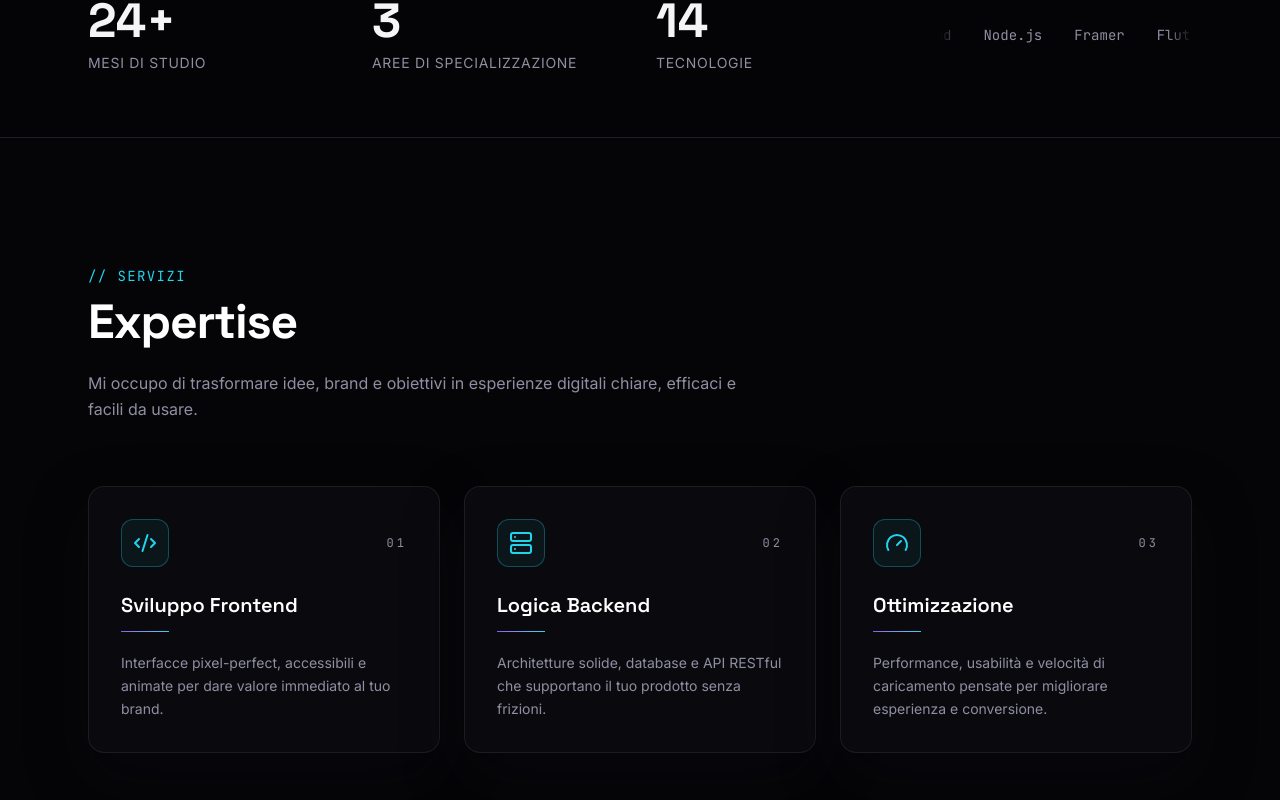
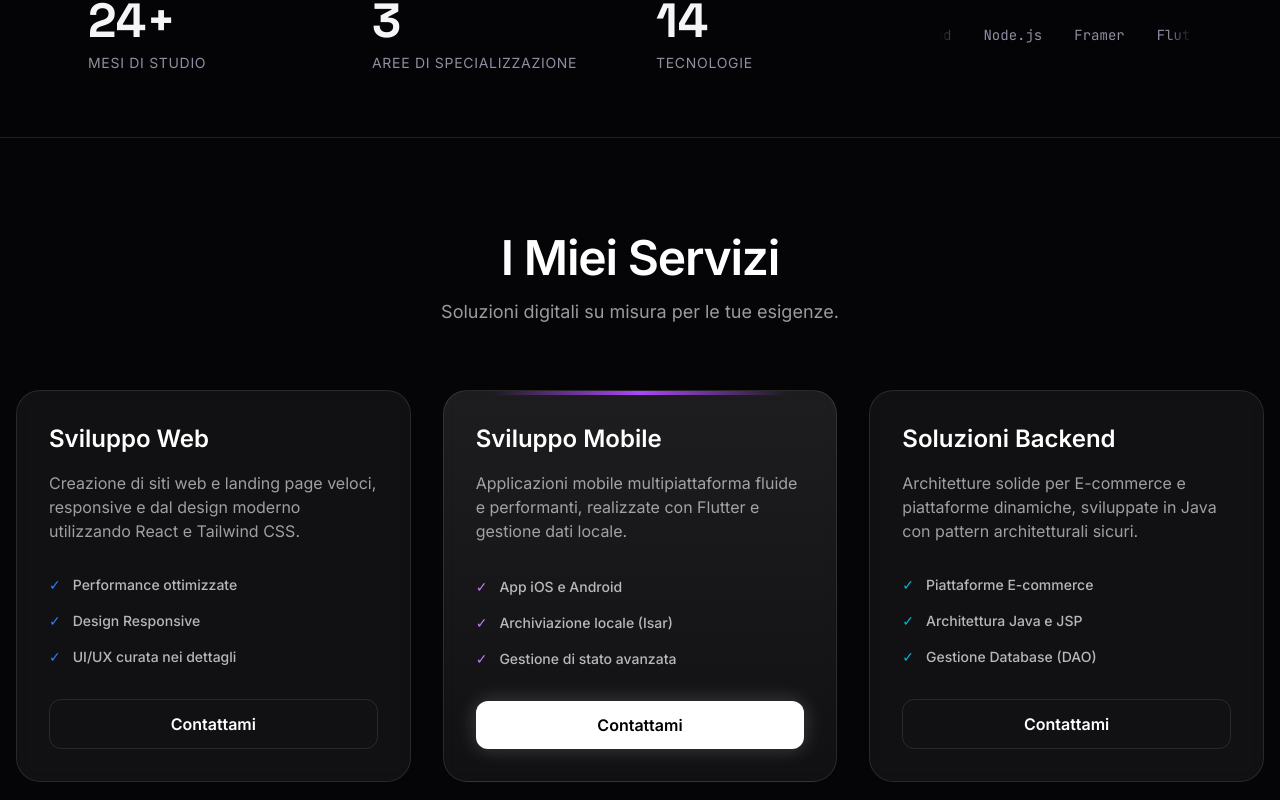
Before and after one commit to lucadomenico1/portfolio-react, a React (Vite) app: page / in a window 1280 px wide. Shown: the part 900-1700 px from the top of the page. Built offline with nearby package versions, Linux system fonts and the light colour scheme.

Commit message:
Aggiunta sezione Servizi con 3 card e bottoni di contatto

```diff
--- a/src/App.jsx
+++ b/src/App.jsx
@@ -485,37 +485,52 @@ function Counter({ from, to }) {
 }
 
 function Services() {
-  const srv = [
-    { icon: Code2, number: "01", title: "Sviluppo Frontend", desc: "Interfacce pixel-perfect, accessibili e animate per dare valore immediato al tuo brand." },
-    { icon: Server, number: "02", title: "Logica Backend", desc: "Architetture solide, database e API RESTful che supportano il tuo prodotto senza frizioni." },
-    { icon: Gauge, number: "03", title: "Ottimizzazione", desc: "Performance, usabilità e velocità di caricamento pensate per migliorare esperienza e conversione." }
-  ];
+  return (
+    <section id="servizi" className="py-24 px-4 max-w-7xl mx-auto">
+      <div className="text-center mb-16">
+        <h2 className="text-4xl md:text-5xl font-bold text-white mb-4 tracking-tight">I Miei Servizi</h2>
+        <p className="text-lg text-white/60">Soluzioni digitali su misura per le tue esigenze.</p>
+      </div>
 
-  return (
-    <section id="servizi" className="py-32 px-6 max-w-6xl mx-auto">
-      <SectionHeader title="Expertise" subtitle="Servizi" />
-      <p className="mt-6 max-w-2xl text-[#8f8fa3] text-base leading-relaxed">
-        Mi occupo di trasformare idee, brand e obiettivi in esperienze digitali chiare, efficaci e facili da usare.
-      </p>
-      <div className="mt-16 grid md:grid-cols-3 gap-6">
-        {srv.map((s, i) => (
-          <TiltCard key={i} delay={i * 0.1}>
-            <div className="group relative h-full overflow-hidden rounded-2xl border border-[#1e1e26] bg-[#0d0d13] p-8 transition-all duration-300 hover:border-[#8b5cf6]/60 hover:shadow-[0_18px_50px_rgba(108,92,231,0.15)] glass-panel hover-lift">
-              <div className="absolute inset-0 bg-gradient-to-br from-[#8b5cf6]/12 via-transparent to-[#22d3ee]/10 opacity-0 transition-opacity duration-300 group-hover:opacity-100" />
-              <div className="relative z-10">
-                <div className="mb-6 flex items-center justify-between">
-                  <div className="flex h-12 w-12 items-center justify-center rounded-xl border border-[#22d3ee]/30 bg-[#22d3ee]/6 text-[#22d3ee]">
-                    <s.icon size={24} />
-                  </div>
-                  <span className="font-code text-xs tracking-[0.25em] text-[#8f8fa3]">{s.number}</span>
-                </div>
-                <h3 className="mb-3 text-xl font-display font-semibold text-white">{s.title}</h3>
-                <div className="mb-5 h-px w-12 bg-gradient-to-r from-[#8b5cf6] to-[#22d3ee]" />
-                <p className="text-sm leading-relaxed text-[#8f8fa3]">{s.desc}</p>
-              </div>
-            </div>
-          </TiltCard>
-        ))}
+      <div className="grid grid-cols-1 md:grid-cols-3 gap-8 items-stretch">
+        {/* Card 1: Web */}
+        <div className="flex flex-col p-8 rounded-3xl border border-white/10 bg-white/5 backdrop-blur-sm transition-all duration-300 hover:-translate-y-2 hover:shadow-[0_0_30px_rgba(59,130,246,0.15)] hover:border-white/20">
+          <h3 className="text-2xl font-semibold text-white mb-4">Sviluppo Web</h3>
+          <p className="text-white/60 mb-8 flex-grow">Creazione di siti web e landing page veloci, responsive e dal design moderno utilizzando React e Tailwind CSS.</p>
+          <ul className="space-y-4 mb-8 text-sm text-white/70 font-medium">
+            <li className="flex items-center gap-3"><span className="text-blue-500">✓</span> Performance ottimizzate</li>
+            <li className="flex items-center gap-3"><span className="text-blue-500">✓</span> Design Responsive</li>
+            <li className="flex items-center gap-3"><span className="text-blue-500">✓</span> UI/UX curata nei dettagli</li>
+          </ul>
+          <a href="mailto:lucadomenico.chiappetta@gmail.com" className="w-full py-3 px-4 rounded-xl border border-white/10 bg-transparent text-white font-semibold text-center transition-colors hover:bg-white hover:text-black">Contattami</a>
+        </div>
+
+        {/* Card 2: Mobile (Highlighted) */}
+        <div className="flex flex-col p-8 rounded-3xl border border-white/10 bg-gradient-to-b from-white/10 to-white/5 backdrop-blur-sm transition-all duration-300 hover:-translate-y-2 hover:shadow-[0_0_30px_rgba(139,92,246,0.2)] hover:border-white/20 relative overflow-hidden">
+          {/* Top glow accent */}
+          <div className="absolute top-0 left-1/2 -translate-x-1/2 w-3/4 h-1 bg-gradient-to-r from-transparent via-purple-500 to-transparent"></div>
+
+          <h3 className="text-2xl font-semibold text-white mb-4">Sviluppo Mobile</h3>
+          <p className="text-white/60 mb-8 flex-grow">Applicazioni mobile multipiattaforma fluide e performanti, realizzate con Flutter e gestione dati locale.</p>
+          <ul className="space-y-4 mb-8 text-sm text-white/70 font-medium">
+            <li className="flex items-center gap-3"><span className="text-purple-400">✓</span> App iOS e Android</li>
+            <li className="flex items-center gap-3"><span className="text-purple-400">✓</span> Archiviazione locale (Isar)</li>
+            <li className="flex items-center gap-3"><span className="text-purple-400">✓</span> Gestione di stato avanzata</li>
+          </ul>
+          <a href="mailto:lucadomenico.chiappetta@gmail.com" className="w-full py-3 px-4 rounded-xl bg-white text-black font-bold text-center transition-transform hover:scale-105 shadow-[0_0_20px_rgba(255,255,255,0.2)]">Contattami</a>
+        </div>
+
+        {/* Card 3: Backend & E-commerce */}
+        <div className="flex flex-col p-8 rounded-3xl border border-white/10 bg-white/5 backdrop-blur-sm transition-all duration-300 hover:-translate-y-2 hover:shadow-[0_0_30px_rgba(6,182,212,0.15)] hover:border-white/20">
+          <h3 className="text-2xl font-semibold text-white mb-4">Soluzioni Backend</h3>
+          <p className="text-white/60 mb-8 flex-grow">Architetture solide per E-commerce e piattaforme dinamiche, sviluppate in Java con pattern architetturali sicuri.</p>
+          <ul className="space-y-4 mb-8 text-sm text-white/70 font-medium">
+            <li className="flex items-center gap-3"><span className="text-cyan-500">✓</span> Piattaforme E-commerce</li>
+            <li className="flex items-center gap-3"><span className="text-cyan-500">✓</span> Architettura Java e JSP</li>
+            <li className="flex items-center gap-3"><span className="text-cyan-500">✓</span> Gestione Database (DAO)</li>
+          </ul>
+          <a href="mailto:lucadomenico.chiappetta@gmail.com" className="w-full py-3 px-4 rounded-xl border border-white/10 bg-transparent text-white font-semibold text-center transition-colors hover:bg-white hover:text-black">Contattami</a>
+        </div>
       </div>
     </section>
   );
```
